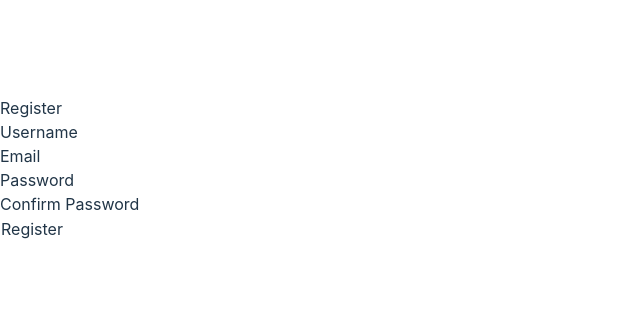
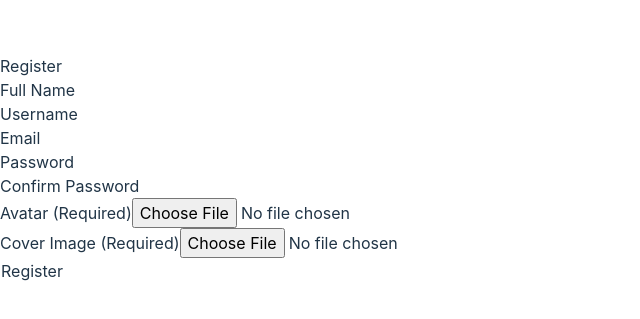
Before and after one commit to tanmay0996/Backend, a React (Vite) app in the folder frontend/: page / in a window 1280 px wide. Shown: the part 231-550 px from the top of the page, without its empty margins (0-640 px from the left). Built offline with nearby package versions, Linux system fonts and the light colour scheme.

Commit message:
regPage connected to backend

```diff
--- a/frontend/package.json
+++ b/frontend/package.json
@@ -10,6 +10,7 @@
     "preview": "vite preview"
   },
   "dependencies": {
+    "axios": "^1.7.9",
     "react": "^18.3.1",
     "react-dom": "^18.3.1"
   },
--- a/frontend/src/components/RegistrationForm.jsx
+++ b/frontend/src/components/RegistrationForm.jsx
@@ -1,11 +1,15 @@
-import React, { useState } from 'react';
+import React, { useState } from "react";
+import axios from "axios";
 
 const RegistrationForm = () => {
   const [formData, setFormData] = useState({
-    username: '',
-    email: '',
-    password: '',
-    confirmPassword: '',
+    username: "",
+    email: "",
+    password: "",
+    confirmPassword: "",
+    fullName: "", // Added field for fullName
+    avatar: null, // Store avatar file
+    coverImage: null, // Store cover image file (optional)
   });
 
   const handleChange = (e) => {
@@ -16,21 +20,91 @@ const RegistrationForm = () => {
     });
   };
 
-  const handleSubmit = (e) => {
+  const handleFileChange = (e) => {
+    const { name, files } = e.target;
+    if (files.length > 0) {
+      setFormData({
+        ...formData,
+        [name]: files[0], // Store the file object
+      });
+    }
+  };
+
+  const handleSubmit = async (e) => {
     e.preventDefault();
-    // Add form validation and submission logic here
-    console.log(formData);
+
+    if (formData.password !== formData.confirmPassword) {
+      alert("Passwords do not match");
+      return;
+    }
+
+    if (!(formData.avatar instanceof File)) {
+      alert("Invalid avatar file. Please select a valid file.");
+      return;
+    }
+
+    const formDataToSend = new FormData();
+    formDataToSend.append("username", formData.username);
+    formDataToSend.append("email", formData.email);
+    formDataToSend.append("password", formData.password);
+    formDataToSend.append("fullName", formData.fullName); // Added fullName to the formData
+    formDataToSend.append("avatar", formData.avatar);
+
+    if (formData.coverImage instanceof File) {
+      formDataToSend.append("coverImage", formData.coverImage);
+    }
+
+    // Debug: Log FormData entries
+    for (let pair of formDataToSend.entries()) {
+      console.log(pair[0], pair[1]);
+    }
+
+    try {
+      const response = await axios.post(
+        "http://localhost:8000/api/v1/users/register",
+        formDataToSend
+      );
+
+      if (response.status === 201) {
+        console.log("Registration successful:", response.data);
+        alert("user is registered successfully")
+      } else {
+        console.log("Registration failed:", response.data);
+        alert("user is not registered successfully")
+      }
+    } catch (error) {
+      console.error("Error during registration:", error.response ? error.response.data : error.message);
+    }
   };
 
   return (
     <div className="max-w-md mx-auto mt-10">
-      <form onSubmit={handleSubmit} className="bg-white p-8 rounded-lg shadow-md">
+      <form
+        onSubmit={handleSubmit}
+        className="bg-white p-8 rounded-lg shadow-md"
+        encType="multipart/form-data"
+      >
         <h2 className="text-2xl font-bold text-center mb-4">Register</h2>
         <div className="mb-4">
-          <label htmlFor="username" className="block text-sm font-medium text-gray-700">Username</label>
+          <label className="block text-sm font-medium text-gray-700">
+            Full Name
+          </label>
           <input
             type="text"
-            id="username"
+            name="fullName"
+            value={formData.fullName}
+            onChange={handleChange}
+            required
+            className="w-full mt-1 p-2 border border-gray-300 rounded-md"
+          />
+        </div>
+
+        <div className="mb-4">
+          <label className="block text-sm font-medium text-gray-700">
+            Username
+          </label>
+          <input
+            type="text"
             name="username"
             value={formData.username}
             onChange={handleChange}
@@ -38,11 +112,11 @@ const RegistrationForm = () => {
             className="w-full mt-1 p-2 border border-gray-300 rounded-md"
           />
         </div>
+
         <div className="mb-4">
-          <label htmlFor="email" className="block text-sm font-medium text-gray-700">Email</label>
+          <label className="block text-sm font-medium text-gray-700">Email</label>
           <input
             type="email"
-            id="email"
             name="email"
             value={formData.email}
             onChange={handleChange}
@@ -50,11 +124,13 @@ const RegistrationForm = () => {
             className="w-full mt-1 p-2 border border-gray-300 rounded-md"
           />
         </div>
+
         <div className="mb-4">
-          <label htmlFor="password" className="block text-sm font-medium text-gray-700">Password</label>
+          <label className="block text-sm font-medium text-gray-700">
+            Password
+          </label>
           <input
             type="password"
-            id="password"
             name="password"
             value={formData.password}
             onChange={handleChange}
@@ -62,11 +138,13 @@ const RegistrationForm = () => {
             className="w-full mt-1 p-2 border border-gray-300 rounded-md"
           />
         </div>
+
         <div className="mb-4">
-          <label htmlFor="confirmPassword" className="block text-sm font-medium text-gray-700">Confirm Password</label>
+          <label className="block text-sm font-medium text-gray-700">
+            Confirm Password
+          </label>
           <input
             type="password"
-            id="confirmPassword"
             name="confirmPassword"
             value={formData.confirmPassword}
             onChange={handleChange}
@@ -74,6 +152,34 @@ const RegistrationForm = () => {
             className="w-full mt-1 p-2 border border-gray-300 rounded-md"
           />
         </div>
+
+        <div className="mb-4">
+          <label className="block text-sm font-medium text-gray-700">
+            Avatar (Required)
+          </label>
+          <input
+            type="file"
+            name="avatar"
+            accept="image/*"
+            onChange={handleFileChange}
+            required
+            className="w-full mt-1 p-2 border border-gray-300 rounded-md"
+          />
+        </div>
+
+        <div className="mb-4">
+          <label className="block text-sm font-medium text-gray-700">
+            Cover Image (Required)
+          </label>
+          <input
+            type="file"
+            name="coverImage"
+            accept="image/*"
+            onChange={handleFileChange}
+            className="w-full mt-1 p-2 border border-gray-300 rounded-md"
+          />
+        </div>
+
         <button
           type="submit"
           className="w-full py-2 px-4 bg-blue-500 text-white font-semibold rounded-md hover:bg-blue-600"
```
Also changed, not shown: 1 other file (tests, documents, lock files or other folders).
